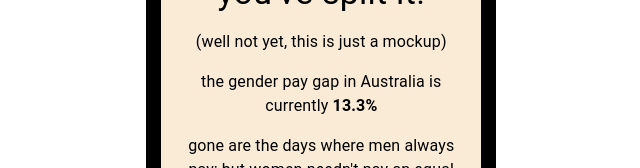
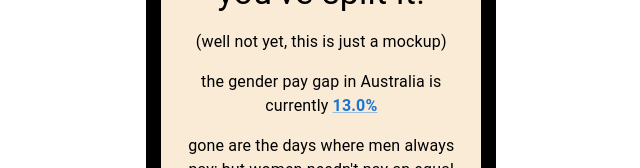
Before and after one commit to mcteamster/libra, a React (Vite) app: page / in a window 1280 px wide. Both pictures are taken after a click on the button "SPLIT". Shown: the part 302-470 px from the top of the page, without its empty margins (318-958 px from the left). Built offline with nearby package versions, Linux system fonts and the light colour scheme.

Commit message:
update rate for May 2023

```diff
--- a/package.json
+++ b/package.json
@@ -1,7 +1,7 @@
 {
   "name": "libra",
   "private": true,
-  "version": "0.1.0",
+  "version": "0.1.1",
   "type": "module",
   "scripts": {
     "dev": "vite",
--- a/src/components/Phone.tsx
+++ b/src/components/Phone.tsx
@@ -6,7 +6,7 @@ import { Box } from '@mui/material';
 
 function Phone() {
   const [screen, setScreen] = useState(0);
-  const [rate, setRate] = useState(0.133);
+  const [rate, setRate] = useState(0.130);
   const isDesktop = useMediaQuery('(min-aspect-ratio: 1/1)');
 
   const screens: any = {
--- a/src/components/Submit.tsx
+++ b/src/components/Submit.tsx
@@ -18,7 +18,7 @@ function Submit(props: any) {
     <Stack className="centered" sx={styles.box} spacing={2}>
       <Typography variant="h4">you've split it!</Typography>
       <Typography variant="body1">(well not yet, this is just a mockup)</Typography>
-      <Typography variant="body1">the gender pay gap in Australia is currently <b>{(100 * props.rate).toFixed(1)}%</b></Typography>
+      <Typography variant="body1">the gender pay gap in Australia is currently <Link target="_blank" href="https://www.abs.gov.au/statistics/understanding-statistics/guide-labour-statistics/gender-pay-gap-guide" rel="noopener" fontWeight={"bold"}><b>{(100 * props.rate).toFixed(1)}%</b></Link></Typography>
       <Typography variant="body1">gone are the days where men always pay; but women needn't pay an equal share on an unequal wage</Typography>
       <Typography variant="body1">sustainable social change takes a long time. technology can help by making the responsible decisions easy</Typography>
       <Typography variant="body1"><i>@big-fin-tech</i>, if you're reading this please consider adopting this idea</Typography>
```
